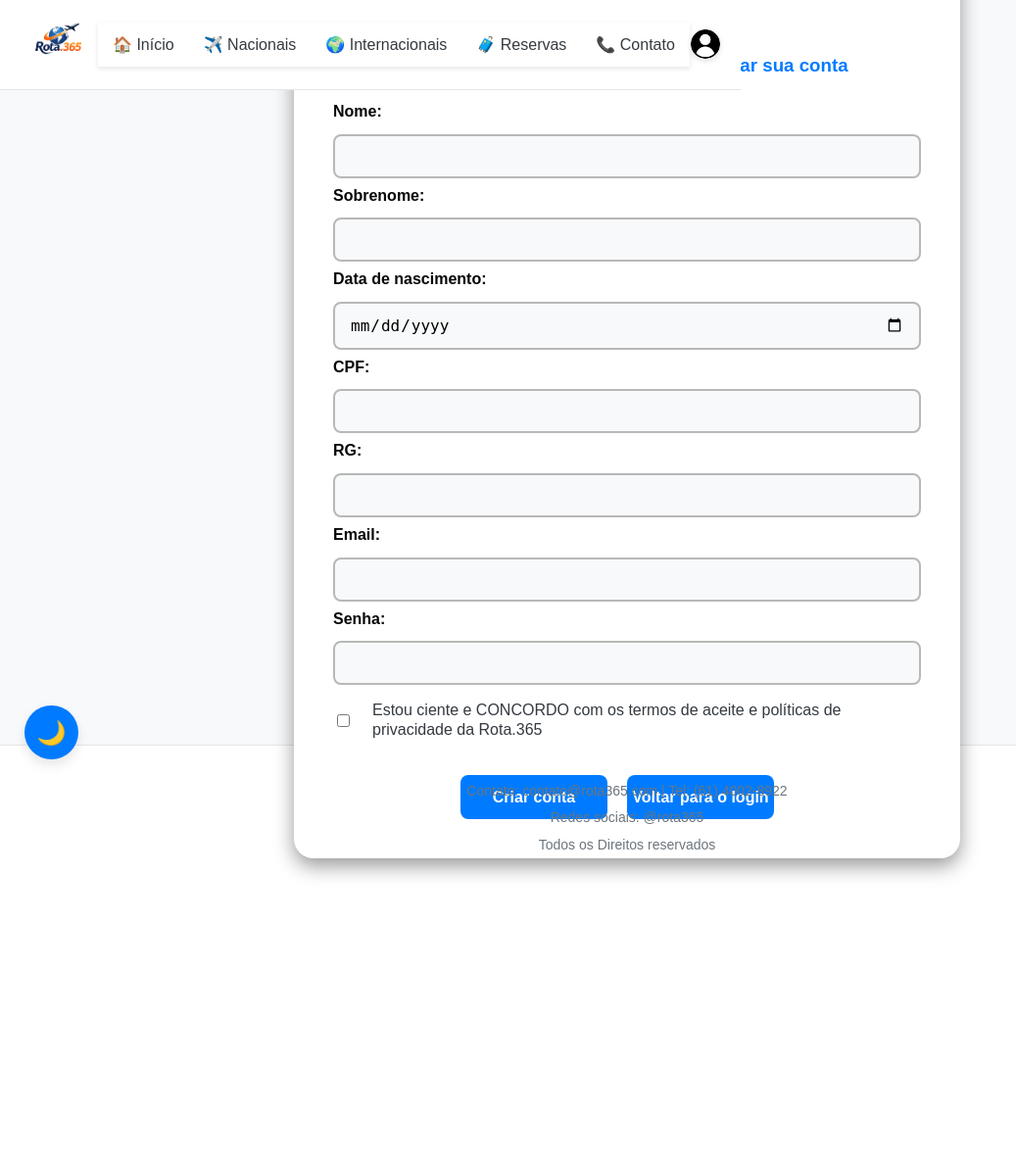
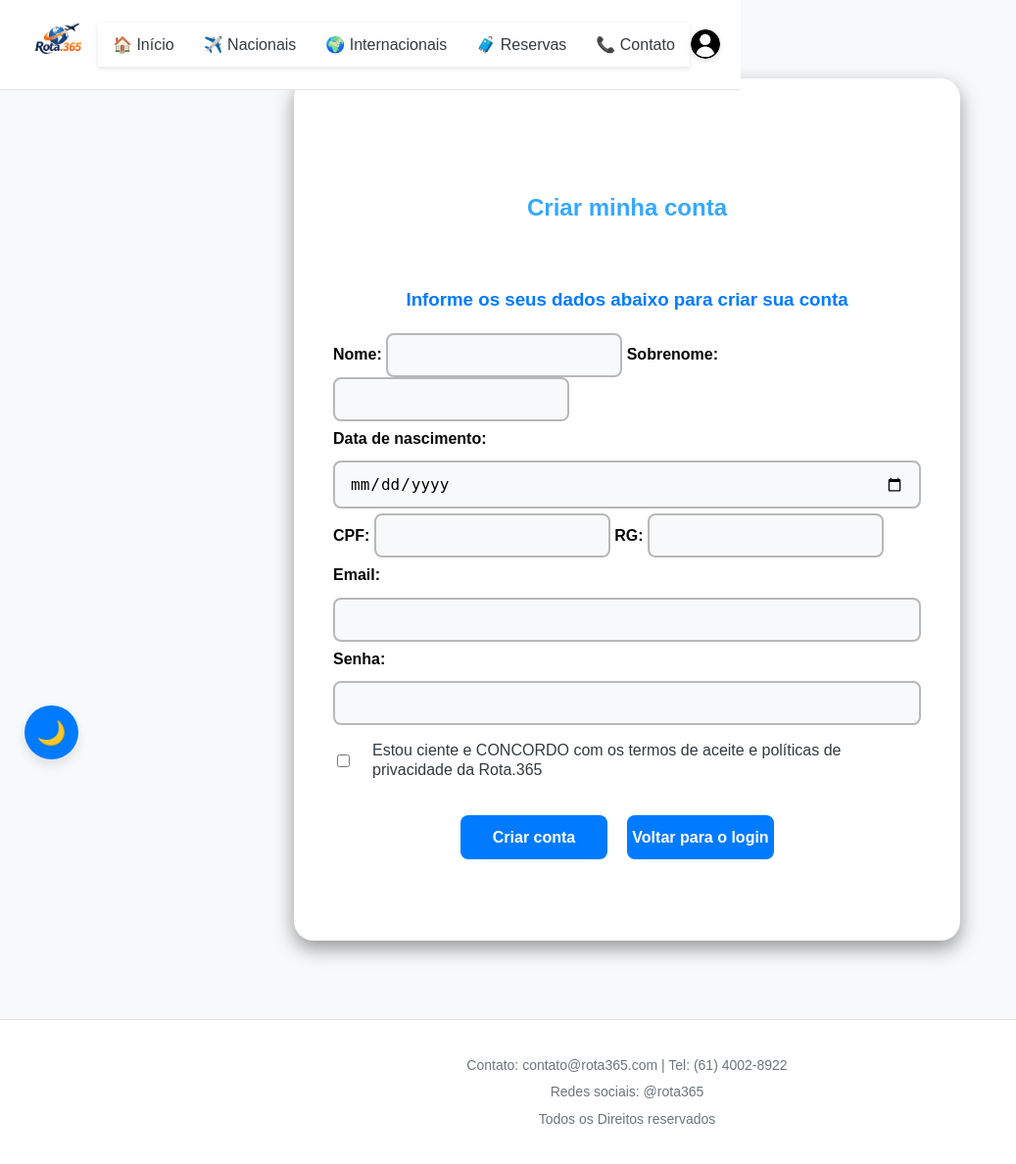
Before and after one commit to Akilah0713/Rota.365, a PHP site: page /criar-conta.html in a window 1280 px wide. Shown: the whole page at 98% size, without its empty margins (0-1037 px from the left). Before the commit the page ends 895 px from the top, so only its background shows below. Run offline with PHP 8.4, Linux system fonts and the light colour scheme.

Commit message:
criar conta ajuste de estrutura

```diff
--- a/criar-conta.html
+++ b/criar-conta.html
@@ -54,24 +54,24 @@
       <h3>Informe os seus dados abaixo para criar sua conta</h3>
 
       <form>
-        <label>Nome:</label>
-        <input type="text" id="nome" required></header>
-
-        <label>Sobrenome:</label>
-        <input type="text" id="nome" required></header>
+        <div>
+          <label>Nome:</label>
+          <input type="text" id="nome" required>
+          <label>Sobrenome:</label>
+          <input type="text" id="nome" required>
+        </div>
 
         <label>Data de nascimento:</label>
         <input type="date" id="datanascimento" required>
 
-        <label>CPF:</label>
-        <input type="text" id="nome" required></header>
-
-        <label>RG:</label>
-        <input type="text" id="nome" required></header>
-
+        <div>
+          <label>CPF:</label>
+          <input type="text" id="nome" required>
+          <label>RG:</label>
+          <input type="text" id="nome" required>
+        </div>
         <label>Email:</label>
-        <input type="email" id="nome" required></header>
-
+        <input type="email" id="nome" required>
         <label>Senha:</label>
         <input type="password" id="nome" required>
       </form>
--- a/style.css
+++ b/style.css
@@ -373,11 +373,15 @@ header h1 { font-size: 24px;
 /* =========================================
     PÁGINA LOGIN
 ========================================= */
-#paginaLogin main, #paginaReserva main, #paginaCriarConta main {
+#paginaLogin main, #paginaReserva main {
   height: 90vh;
   display: flex;
   align-items: center;
   justify-content: center;
+}
+
+#paginaCriarConta main {
+  margin: 80px auto;
 }
 
 #paginaLogin .card.cadastro img{
```
